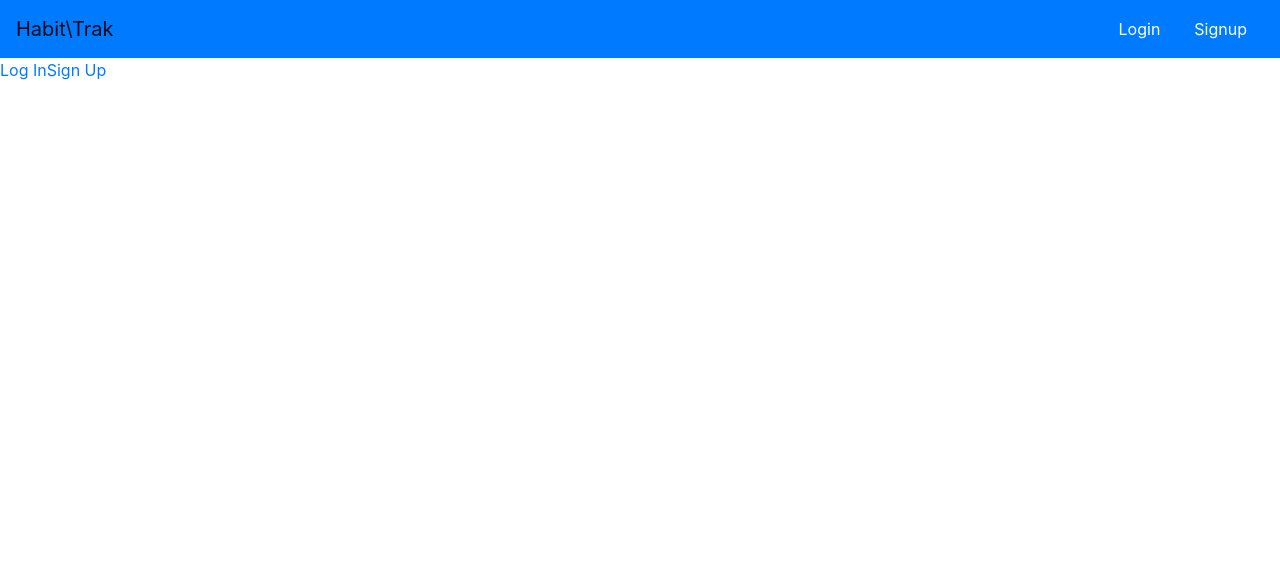
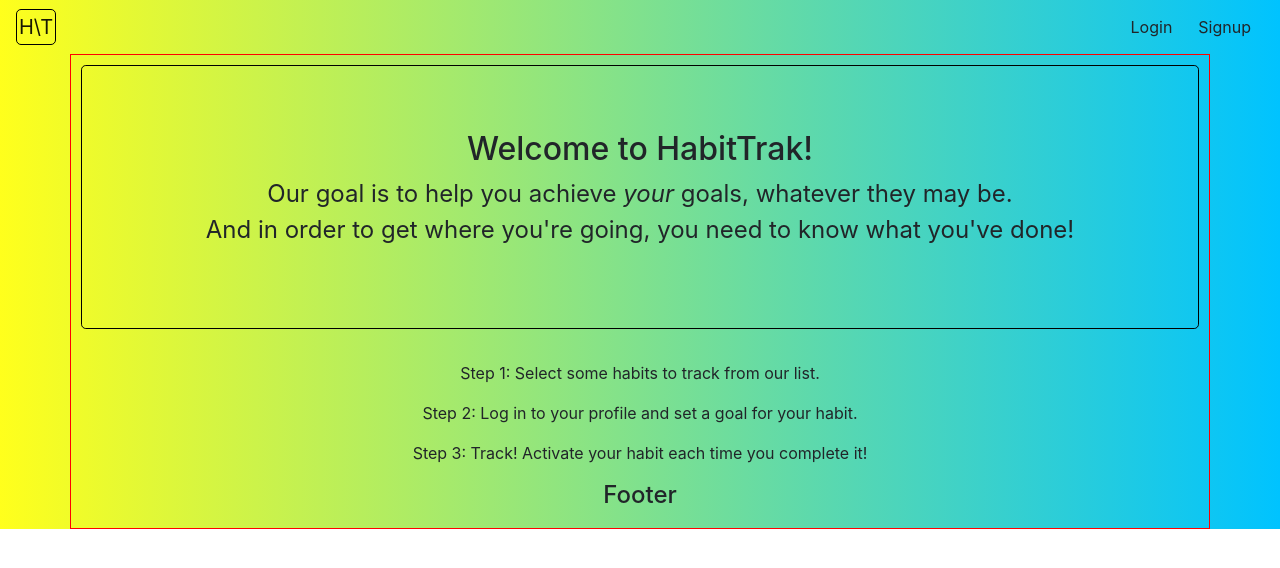
Before and after one commit to gavinoconnor/habit-trak-client, a React (Create React App) app: page / in a window 1280 px wide. Shown: the top 568 px of the page. Built offline with nearby package versions, Linux system fonts and the light colour scheme; no server answers.

Commit message:
add login and signup

```diff
--- a/src/components/Home.js
+++ b/src/components/Home.js
@@ -1,17 +1,30 @@
 import React from 'react';
-import { Link } from 'react-router-dom';
 
-import Navtool from './Navtool';
+import { Jumbotron } from 'react-bootstrap';
 
 const Home = () => {
   return (
-    <div>
-      <Link to='/login'>Log In</Link>
-      <Link to='/signup'>Sign Up</Link>
-      {/* - navbar
-          - jumbotron
-          - footer
-          */}
+    <div id='home'>
+      <div className="container" id='home-container'>
+
+        <Jumbotron className='container' id='jumbo-container'>
+          {/* jumbotron: */}
+          <h2>Welcome to HabitTrak!</h2>
+          <p>Our goal is to help you achieve <em>your</em> goals, whatever they may be.<br /> And in order to get where you're going, you need to know what you've done!</p>
+        </Jumbotron>
+
+        <div className='container' id='intro-cards'>
+          {/* 3 columns of cards in a row: */}
+          <p>Step 1: Select some habits to track from our list.</p>
+          <p>Step 2: Log in to your profile and set a goal for your habit.</p>
+          <p>Step 3: Track! Activate your habit each time you complete it!</p>
+        </div>
+
+        <div>
+          <h4>Footer</h4>
+        </div>
+
+      </div>
     </div>
   );
 };
--- a/src/components/Login.js
+++ b/src/components/Login.js
@@ -1,6 +1,8 @@
 import React, { Component } from 'react';
 import { Link } from 'react-router-dom';
 import axios from 'axios';
+
+import { Form, Button } from 'react-bootstrap';
 
 class Login extends Component {
 
@@ -61,43 +63,57 @@ class Login extends Component {
     const {username, email, password} = this.state;
 
     return (
-      <div>
-        <h1>Log In</h1>
-
-        <form onSubmit={this.handleSubmit}>
-          <input
+      <div id='form'>
+        <div className='container' id='form-container'>
+          <h3>Log In</h3>
+          <Form onSubmit={this.handleSubmit}>
+            <Form.Group controlId='formUsername'>
+              <Form.Label>Username</Form.Label>
+              <Form.Control
                 placeholder="username"
                 type="text"
                 name="username"
                 value={username}
                 onChange={this.handleChange}
               />
-          <input
+            </Form.Group>
+
+            <Form.Group controlId='formEmail'>
+              <Form.Label>Email Address</Form.Label>
+              <Form.Control
                 placeholder="email"
-            type="text"
+                type="email"
                 name="email"
                 value={email}
                 onChange={this.handleChange}
               />
-          <input
+            </Form.Group>
+
+            <Form.Group controlId='formPassword'>
+              <Form.Label>Password</Form.Label>
+              <Form.Control
                 placeholder="password"
                 type="password"
                 name="password"
                 value={password}
                 onChange={this.handleChange}
               />
-         <button placeholder="submit" type="submit">
-            Log In
-          </button>
+            </Form.Group>
+
+            <Button placeholder="submit" type="submit">Log In</Button>
             <div>
-            or <Link to='/signup'>sign up</Link>
+              <h5>or</h5>
+            </div>
+            <div>
+              <Link to='/signup' className='btn btn-info'>Sign Up</Link>
             </div>
 
-         </form>
+          </Form>
           <div>
             {
               this.state.errors ? this.handleErrors() : null
             }
+          </div>
         </div>
       </div>
     );
--- a/src/components/Navtool.js
+++ b/src/components/Navtool.js
@@ -1,21 +1,19 @@
 import React, { Component } from 'react';
 import { Link } from 'react-router-dom';
-import Login from './Login';
-import Signup from './Signup';
 
-import Navbar from 'react-bootstrap/Navbar';
-import Nav from 'react-bootstrap/Nav';
+import { Navbar, Nav } from 'react-bootstrap';
+
 
 class Navtool extends Component {
   render() {
     return(
-      <nav class='navbar navbar-expand-lg navbar-light bg-primary'>
-        <Link to='/' class='navbar-brand'>Habit\Trak</Link>
-        <div class='nav nav-pills ml-auto'>
-          <Link to='/login' class='nav-item nav-link btn btn-primary'>Login</Link>
-          <Link to='/signup' class='nav-item nav-link btn btn-primary'>Signup</Link>
-        </div>
-      </nav>
+      <Navbar bg='primary' expand='lg' id='navbar'>
+        <Link to='/' className='navbar-brand' id='brand'>H\T</Link>
+        <Nav className='ml-auto' id='nav'>
+          <Link to='/login' className='nav-item btn'>Login</Link>
+          <Link to='/signup' className='nav-item btn'>Signup</Link>
+        </Nav>
+      </Navbar>
     );
   };
 
--- a/src/components/Signup.js
+++ b/src/components/Signup.js
@@ -1,5 +1,7 @@
 import React, { Component } from 'react';
 import axios from 'axios';
+
+import { Form, Button } from 'react-bootstrap';
 
 class Signup extends Component {
 
@@ -62,49 +64,64 @@ class Signup extends Component {
     const {username, email, password, password_confirmation} = this.state;
 
     return (
-      <div>
-        <h1>Sign Up</h1>
-        <form onSubmit={this.handleSubmit}>
-          <input
+      <div id='form'>
+        <div className='container' id='form-container'>
+          <h3>Sign Up</h3>
+          <Form onSubmit={this.handleSubmit}>
+            <Form.Group controlId='formUsername'>
+              <Form.Label>Username</Form.Label>
+              <Form.Control
                 placeholder="username"
                 type="text"
                 name="username"
                 value={username}
                 onChange={this.handleChange}
               />
-          <input
+            </Form.Group>
+
+            <Form.Group controlId='formEmail'>
+              <Form.Label>Email Address</Form.Label>
+              <Form.Control
                 placeholder="email"
-            type="text"
+                type="email"
                 name="email"
                 value={email}
                 onChange={this.handleChange}
               />
-          <input
+            </Form.Group>
+
+            <Form.Group controlId='formPassword'>
+              <Form.Label>Password</Form.Label>
+              <Form.Control
                 placeholder="password"
                 type="password"
                 name="password"
                 value={password}
                 onChange={this.handleChange}
               />
-          <input
+            </Form.Group>
+
+            <Form.Group controlId='formPasswordConfirm'>
+              <Form.Label>Confirm Password</Form.Label>
+              <Form.Control
                 placeholder="password confirmation"
                 type="password"
                 name="password_confirmation"
                 value={password_confirmation}
                 onChange={this.handleChange}
               />
+            </Form.Group>
 
-          <button placeholder="submit" type="submit">
-            Sign Up
-          </button>
-
-        </form>
+            <Button placeholder="submit" type="submit">Sign Up</Button>
+          </Form>
           <div>
             {
               this.state.errors ? this.handleErrors() : null
             }
           </div>
         </div>
+
+      </div>
     );
   };
 }
--- a/src/index.css
+++ b/src/index.css
@@ -11,3 +11,52 @@ code {
   font-family: source-code-pro, Menlo, Monaco, Consolas, 'Courier New',
     monospace;
 }
+
+#navbar {
+  background: #00c3ff;  /* fallback for old browsers */
+  background: -webkit-linear-gradient(to right, #ffff1c, #00c3ff);  /* Chrome 10-25, Safari 5.1-6 */
+  background: linear-gradient(to right, #ffff1c, #00c3ff); /* W3C, IE 10+/ Edge, Firefox 16+, Chrome 26+, Opera 12+, Safari 7+ */
+}
+
+#nav {
+
+}
+
+#brand {
+  padding: 2px;
+  border: 1px solid black;
+  border-radius: 5px;
+}
+
+#home {
+  background: #00c3ff;  /* fallback for old browsers */
+  background: -webkit-linear-gradient(to right, #ffff1c, #00c3ff);  /* Chrome 10-25, Safari 5.1-6 */
+  background: linear-gradient(to right, #ffff1c, #00c3ff); /* W3C, IE 10+/ Edge, Firefox 16+, Chrome 26+, Opera 12+, Safari 7+ */
+}
+
+#home-container {
+  padding: 10px;
+  border: 1px solid red;
+  text-align: center;
+}
+
+#jumbo-container {
+  background: inherit;
+  border: 1px solid black;
+}
+
+#jumbo-container p {
+  font-size: 1.5em;
+}
+
+#form {
+  background: #00c3ff;  /* fallback for old browsers */
+  background: -webkit-linear-gradient(to right, #ffff1c, #00c3ff);  /* Chrome 10-25, Safari 5.1-6 */
+  background: linear-gradient(to right, #ffff1c, #00c3ff); /* W3C, IE 10+/ Edge, Firefox 16+, Chrome 26+, Opera 12+, Safari 7+ */
+}
+
+#form-container {
+  padding: 20px;
+  width: 50%;
+  text-align: center;
+}
```
Also changed, not shown: src/App.css (+3 -36 lines). Lines whose indentation alone changed are shown as unchanged.
